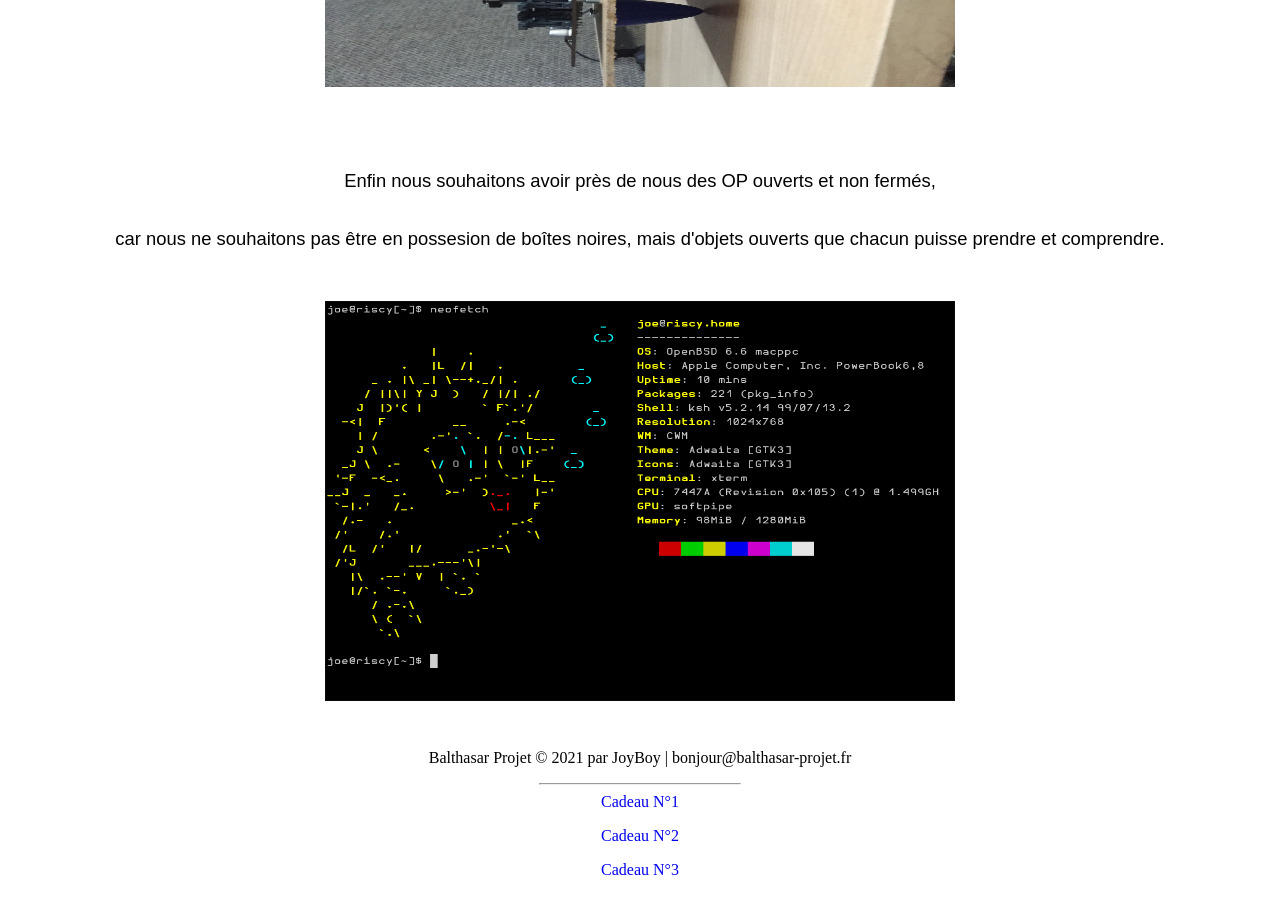
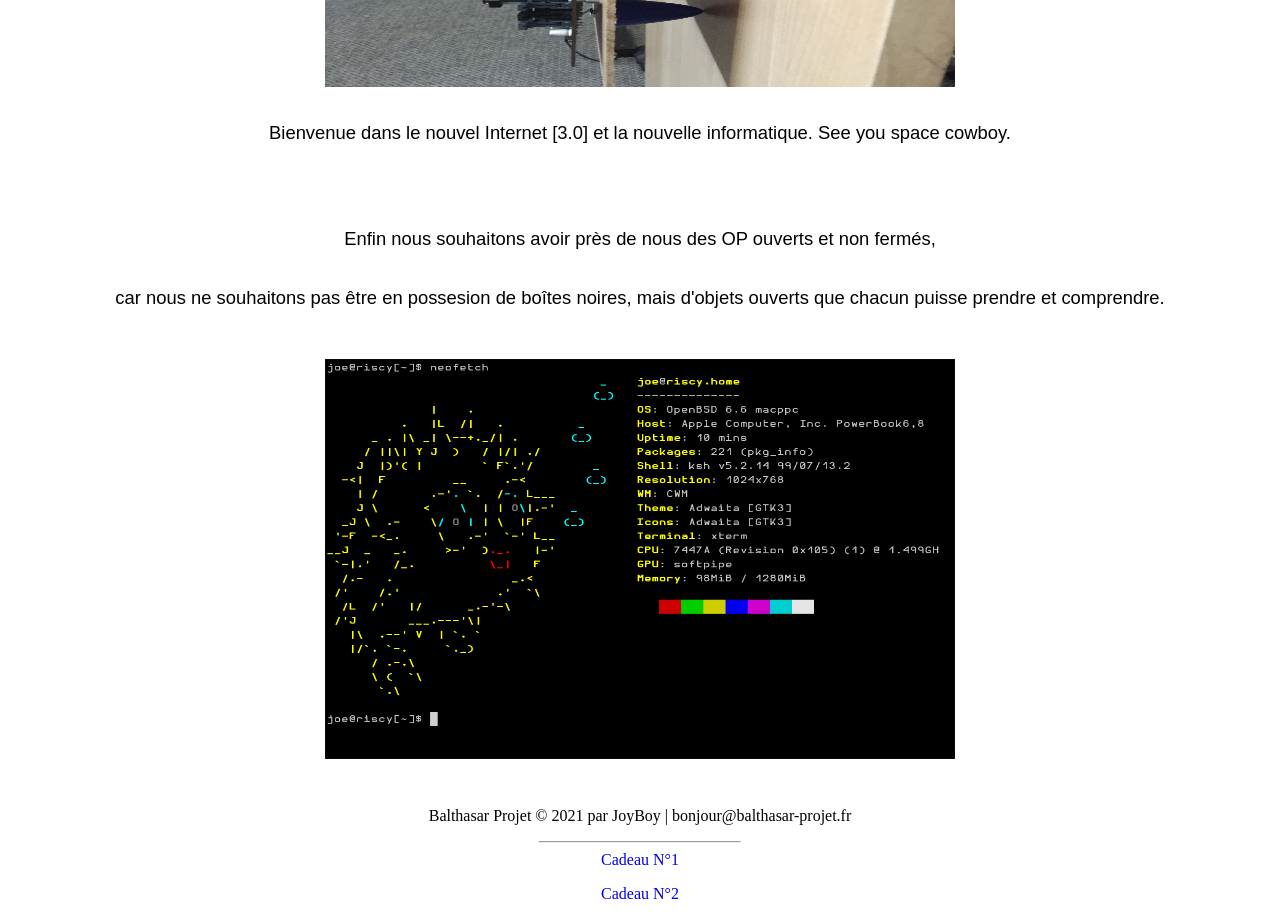
Before and after one commit to joyboy67/balthasar_projet, a plain HTML site: page index.html in a window 1280 px wide. Shown: the part 1820-2736 px from the top of the page. Before the commit the page ends 2707 px from the top, so only its background shows below. Drawn offline with Linux system fonts and the light colour scheme.

Commit message:
Update index.html

```diff
--- a/index.html
+++ b/index.html
@@ -42,6 +42,7 @@
 	     <p>vous pourrez changer facilement les pièces de votre ordinateur au gré de vos envies ou besoins.</p>
 	   </div>
 	   <img src="3.jpeg"/>
+	   <p>Bienvenue dans le nouvel Internet [3.0] et la nouvelle informatique. See you space cowboy.</p>
 	</div>
 	<div id="4">
 	  <div>
```
